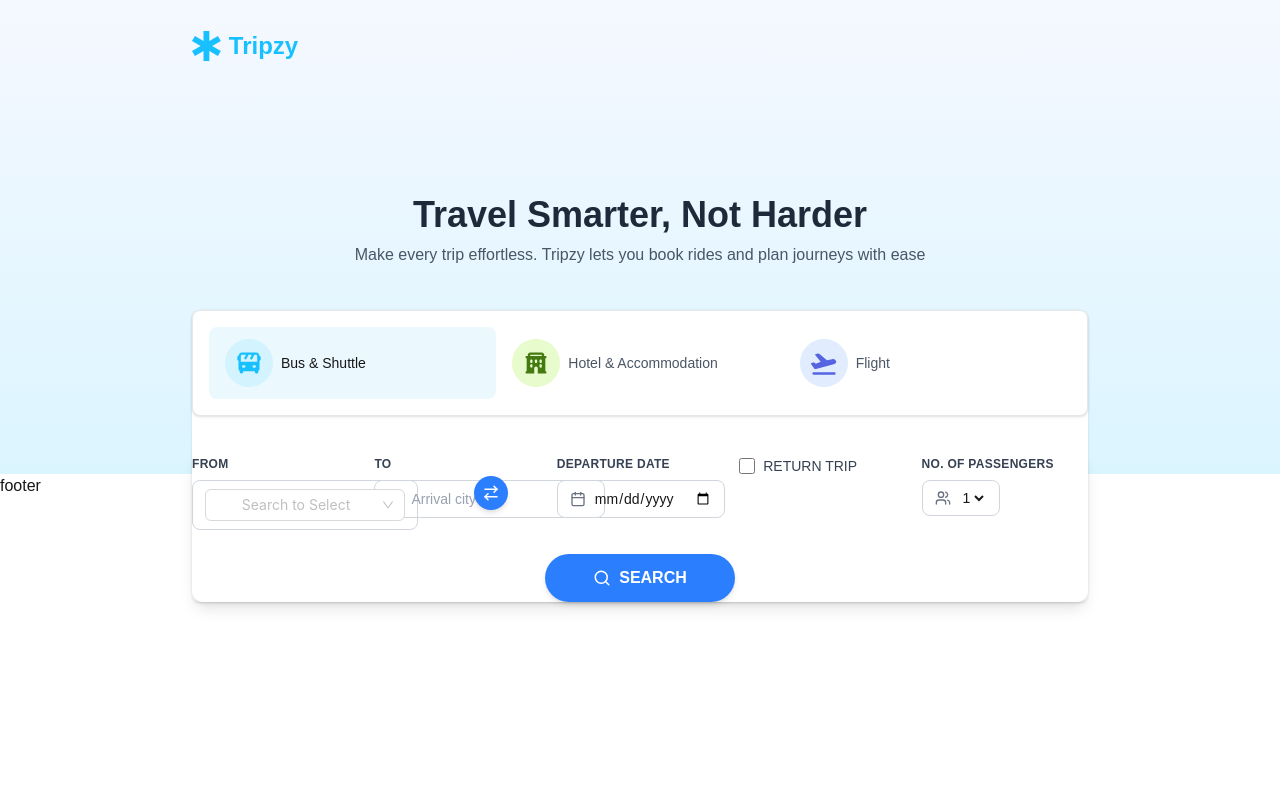
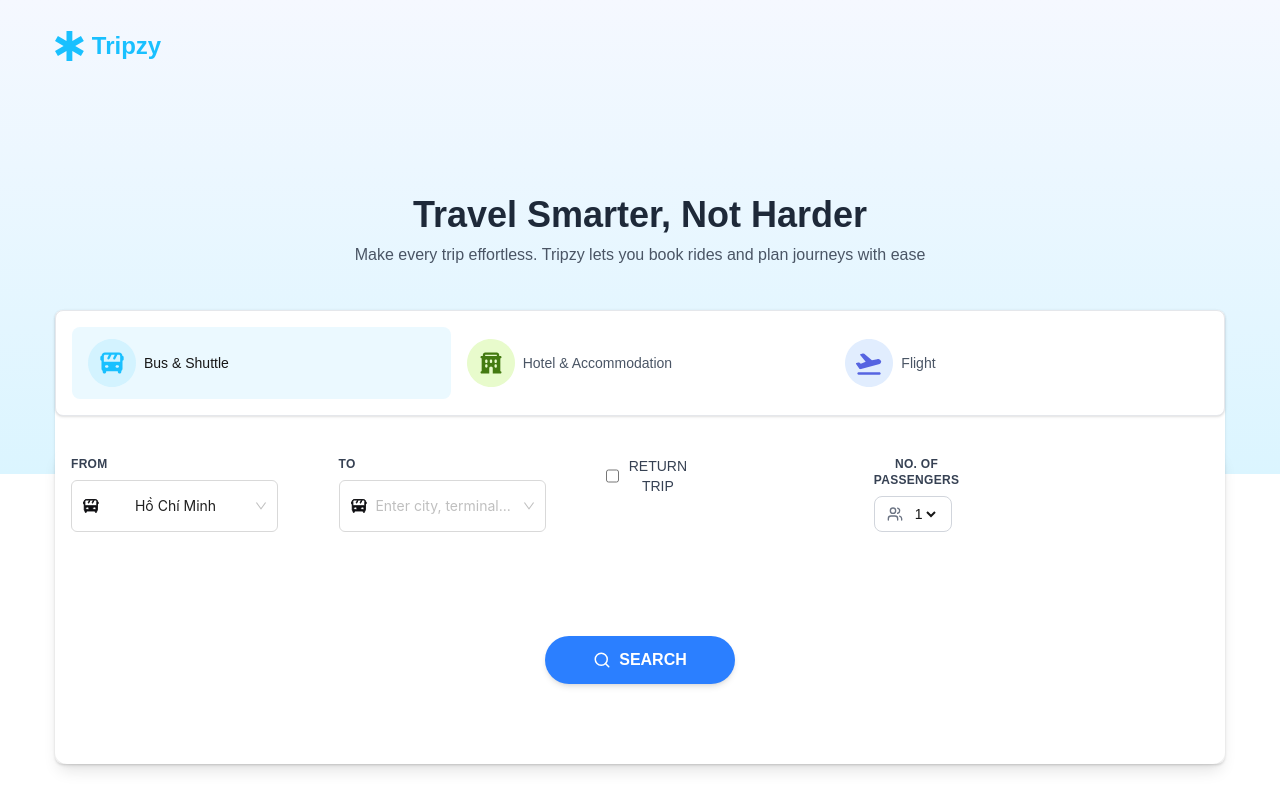
Before and after one commit to lamtanphat2202/tripzy-frontend-test-lamtanphat, a Next.js app: page / in a window 1280 px wide. Built offline with nearby package versions, Linux system fonts and the light colour scheme.

Commit message:
finished search form

```diff
--- a/app/(home)/components/hero.tsx
+++ b/app/(home)/components/hero.tsx
@@ -10,7 +10,7 @@ export default function HeroSection() {
 
     return (
         <div className="bg-gradient-to-b from-[#F5F8FF] to-[#DBF5FF] py-[30px] text-center">
-            <div className="max-w-4xl mx-auto relative">
+            <div className="max-w-[1170px] mx-auto relative">
                 {/* Logo */}
                 <div className="flex items-center gap-2 mb-6">
                     <Image
@@ -19,7 +19,7 @@ export default function HeroSection() {
                         width={28.83}
                         height={30}
                     />
-                    <h1 className="text-2xl font-bold text-[#19C0FF] font-sans">
+                    <h1 className="text-2xl font-bold text-[#19C0FF] font-sans text-center">
                         Tripzy
                     </h1>
                 </div>
--- a/app/(home)/components/search-form.tsx
+++ b/app/(home)/components/search-form.tsx
@@ -1,10 +1,18 @@
 "use client";
 
 import type React from "react";
-import { Select } from 'antd';
 import { useState } from "react";
 import { useRouter } from "next/navigation";
-import { MapPin, Calendar, Users, Search, ArrowRightLeft } from "lucide-react";
+import {
+    MapPin,
+    Calendar,
+    Users,
+    Search,
+    ArrowRightLeft,
+    Bus,
+} from "lucide-react";
+import Image from "next/image";
+import LocationSelect from "@/app/(home)/components/travel-select";
 
 interface SearchFormProps {
     mode?: string;
@@ -12,6 +20,16 @@ interface SearchFormProps {
 
 export default function SearchForm({ mode = "bus" }: SearchFormProps) {
     const router = useRouter();
+    const [fromLocation, setFromLocation] = useState("hcm");
+    const [toLocation, setToLocation] = useState(null);
+
+    // 2. Dữ liệu options (có thể lấy từ API)
+    const locationOptions = [
+        { value: "hcm", label: "Hồ Chí Minh" },
+        { value: "hn", label: "Hà Nội" },
+        { value: "dn", label: "Đà Nẵng" },
+        // ... các thành phố khác
+    ];
     const [formData, setFormData] = useState({
         from: "",
         to: "",
@@ -64,96 +82,26 @@ export default function SearchForm({ mode = "bus" }: SearchFormProps) {
             onSubmit={handleSearch}
             className="bg-white rounded-xl shadow-lg pt-2"
         >
-            <div className="grid grid-cols-1 md:grid-cols-2 lg:grid-cols-5 gap-4 mb-6 relative">
+            <div className="grid grid-cols-1 md:grid-cols-2 lg:grid-cols-5 gap-[200px] mb-6 relative px-4">
                 {/* FROM */}
-                <div className="flex flex-col items-start flex-1">
-                    <label className="text-xs font-semibold text-gray-700 mb-2 uppercase tracking-wide">
-                        FROM
-                    </label>
-                    <div className="flex items-center gap-2 border border-gray-300 rounded-lg px-3 py-2">
-                 <Select
-    showSearch
-    style={{ width: 200 }}
-    placeholder="Search to Select"
-    optionFilterProp="label"
-    filterSort={(optionA, optionB) =>
-      (optionA?.label ?? '').toLowerCase().localeCompare((optionB?.label ?? '').toLowerCase())
-    }
-    options={[
-      {
-        value: '1',
-        label: 'Not Identified',
-      },
-      {
-        value: '2',
-        label: 'Closed',
-      },
-      {
-        value: '3',
-        label: 'Communicated',
-      },
-      {
-        value: '4',
-        label: 'Identified',
-      },
-      {
-        value: '5',
-        label: 'Resolved',
-      },
-      {
-        value: '6',
-        label: 'Cancelled',
-      },
-    ]}
-  />
-                    </div>
-                </div>
+                <LocationSelect
+                    label="FROM"
+                    iconSrc="/bus-select.svg"
+                    placeholder="Enter city, terminal..."
+                    options={locationOptions}
+                    value={fromLocation}
+                    onChange={() => setFromLocation}
+                />
 
-                {/* TO */}
-                <div className="flex flex-col items-start flex-1">
-                    <label className="text-xs font-semibold text-gray-700 mb-2 uppercase tracking-wide">
-                        TO
-                    </label>
-                    <div className="flex items-center gap-2 border border-gray-300 rounded-lg px-3 py-2">
-                        <MapPin size={16} className="text-gray-500" />
-                        <input
-                            type="text"
-                            name="to"
-                            placeholder="Arrival city"
-                            value={formData.to}
-                            onChange={handleChange}
-                            className="flex-1 outline-none text-sm placeholder-gray-400"
-                        />
-                    </div>
-                </div>
-
-                <div className="hidden lg:flex items-end justify-center absolute left-1/3 top-1/2 transform -translate-y-1/2 -translate-x-1/2">
-                    <button
-                        type="button"
-                        onClick={handleSwap}
-                        className="bg-blue-500 hover:bg-blue-600 text-white p-2 rounded-full shadow-md transition-colors"
-                        title="Swap FROM and TO"
-                    >
-                        <ArrowRightLeft size={18} />
-                    </button>
-                </div>
-
-                {/* DEPARTURE DATE */}
-                <div className="flex flex-col items-start flex-1">
-                    <label className="text-xs font-semibold text-gray-700 mb-2 uppercase tracking-wide">
-                        DEPARTURE DATE
-                    </label>
-                    <div className="flex items-center gap-2 border border-gray-300 rounded-lg px-3 py-2">
-                        <Calendar size={16} className="text-gray-500" />
-                        <input
-                            type="date"
-                            name="departureDate"
-                            value={formData.departureDate}
-                            onChange={handleChange}
-                            className="flex-1 outline-none text-sm"
-                        />
-                    </div>
-                </div>
+                {/* Đây là Select "TO" */}
+                <LocationSelect
+                    label="TO"
+                    iconSrc="/bus-select.svg"
+                    placeholder="Enter city, terminal..."
+                    options={locationOptions}
+                    value={toLocation}
+                    onChange={() => setToLocation}
+                />
 
                 {/* RETURN TRIP */}
                 <div className="flex flex-col items-start">
@@ -216,7 +164,7 @@ export default function SearchForm({ mode = "bus" }: SearchFormProps) {
             )}
 
             {/* Search Button */}
-            <div className="flex justify-center">
+            <div className="flex justify-center py-20">
                 <button
                     type="submit"
                     className="bg-blue-500 hover:bg-blue-600 text-white font-semibold py-3 px-12 rounded-full transition-colors flex items-center gap-2 shadow-md"
--- /dev/null
+++ b/app/(home)/components/travel-select.tsx
@@ -0,0 +1,64 @@
+// app/components/LocationSelect.js (Ví dụ)
+"use client";
+
+import Image from "next/image";
+import { Select } from "antd"; // Giả sử bạn dùng Ant Design
+
+export type SelectOption = {
+    value: string;
+    label: string;
+};
+
+interface LocationSelectProps {
+    label: string;
+    iconSrc: string;
+    placeholder: string;
+    options: SelectOption[];
+    value: string | null; // Dùng `string | null` để cho phép giá trị rỗng/chưa chọn
+    onChange: (value: string | null) => void; // Hàm callback trả về giá trị đã chọn
+}
+
+export default function LocationSelect({
+    label, // <-- Prop quan trọng nhất để phân biệt
+    iconSrc, // <-- Prop cho icon
+    placeholder, // <-- Prop cho placeholder
+    options, // <-- Prop cho danh sách lựa chọn
+    value, // <-- Prop cho giá trị đang được chọn
+    onChange, // <-- Prop cho hàm xử lý khi thay đổi
+}: LocationSelectProps) {
+    return (
+        <div className="flex flex-col items-start flex-1">
+            {/* Dùng prop 'label' thay vì hard-code "FROM" */}
+            <label className="text-xs font-semibold text-gray-700 mb-2 uppercase tracking-wide">
+                {label}
+            </label>
+            <div className="flex items-center">
+                <Select
+                    showSearch
+                    prefix={
+                        <Image
+                            src={iconSrc} // Dùng prop 'iconSrc'
+                            alt={`${label} icon`} // Alt text động
+                            width={16}
+                            height={16}
+                        />
+                    }
+                    style={{
+                        width: 207,
+                        height: 52,
+                    }}
+                    placeholder={placeholder} // Dùng prop 'placeholder'
+                    optionFilterProp="label"
+                    filterSort={(optionA, optionB) =>
+                        (optionA?.label ?? "")
+                            .toLowerCase()
+                            .localeCompare((optionB?.label ?? "").toLowerCase())
+                    }
+                    options={options} // Dùng prop 'options'
+                    value={value} // Dùng prop 'value'
+                    onChange={onChange} // Dùng prop 'onChange'
+                />
+            </div>
+        </div>
+    );
+}
--- a/app/(home)/layout.tsx
+++ b/app/(home)/layout.tsx
@@ -5,10 +5,5 @@ interface HomeLayoutProps {
 }
 
 export default function HomeLayout({ children }: HomeLayoutProps) {
-    return (
-        <div>
-            {children}
-            <div>footer</div>
-        </div>
-    );
+    return <div>{children}</div>;
 }
--- a/package.json
+++ b/package.json
@@ -9,6 +9,7 @@
     "lint": "eslint"
   },
   "dependencies": {
+    "@ant-design/icons": "^6.1.0",
     "antd": "^5.28.1",
     "lucide-react": "^0.553.0",
     "next": "16.0.3",
```
Also changed, not shown: public/bus-select.svg (added), 1 other file (tests, documents, lock files or other folders).
